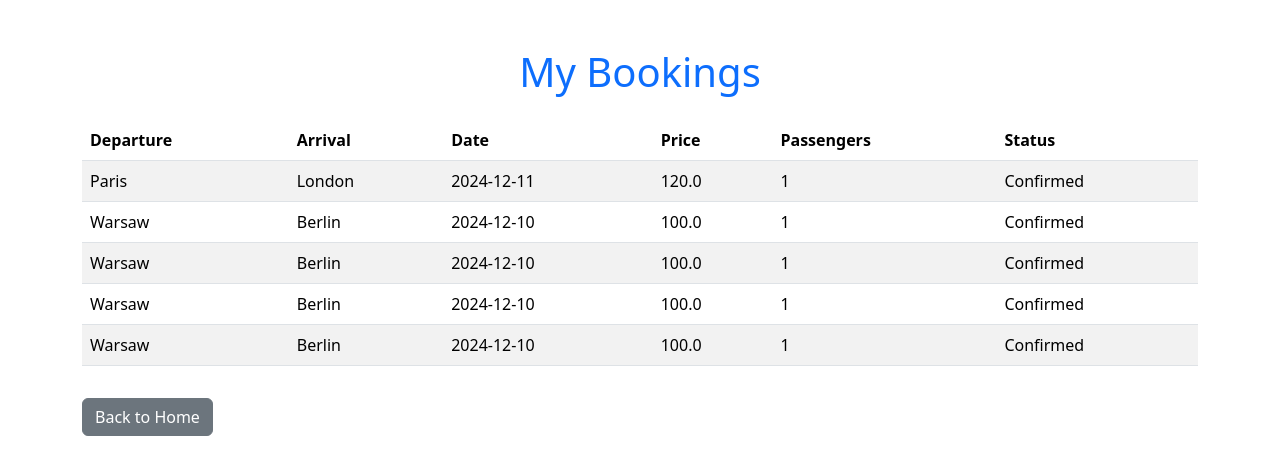
After one commit to zolwikC/Flight-Booking-App, a Flask app: page /my_bookings in a window 1280 px wide. The commit adds this page. Shown: the top 475 px of the page. Run offline with Flask 3, Linux system fonts and the light colour scheme; a user stored in the database is signed in.

Commit message:
Add login/logout buttons and user-specific information
Dodano przyciski logowania i wylogowania:

Na stronie głównej (index.html) dodano dynamiczne wyświetlanie przycisków:
Login, gdy użytkownik nie jest zalogowany.
Logout, gdy użytkownik jest zalogowany.
Wyświetlanie informacji o użytkowniku:

Jeśli użytkownik jest zalogowany, jego nazwa (lub email) wyświetla się w górnej części strony głównej.
Jeśli użytkownik nie jest zalogowany, wyświetlany jest komunikat: You are not logged in.
Zabezpieczenie przycisku rezerwacji:

Użytkownicy niezalogowani nie mogą rezerwować lotów.
W miejscu przycisku Book wyświetlany jest komunikat: Login required.
Dodano trasę do logowania (/login)

Umożliwia użytkownikom zalogowanie się za pomocą emaila i hasła.
Obsługuje błędy logowania, np. błędne dane logowania.
Dodano trasę do wylogowania (/logout)

Wylogowanie użytkownika i przekierowanie na stronę główną.
Szablon login.html:

Formularz logowania dla użytkownika:
Email
Hasło
Przyciski do powrotu na stronę główną.

```diff
--- a/app.py
+++ b/app.py
@@ -1,7 +1,7 @@
 from flask import Flask, render_template, request, redirect, url_for
 from flask_sqlalchemy import SQLAlchemy
 from flask_bcrypt import Bcrypt # type: ignore
-from flask_login import LoginManager, UserMixin, login_user, logout_user, login_required, current_user # type: ignore
+from flask_login import LoginManager, login_user, logout_user, UserMixin,login_required, current_user # type: ignore
 import os
 
 # Tworzenie aplikacji Flask
@@ -25,11 +25,17 @@ login_manager = LoginManager(app)
 login_manager.login_view = "login"
 
 # Modele bazy danych
-class User(db.Model):
+class User(db.Model, UserMixin):
     id = db.Column(db.Integer, primary_key=True)
     username = db.Column(db.String(150), unique=True, nullable=False)
     email = db.Column(db.String(150), unique=True, nullable=False)
     password = db.Column(db.String(150), nullable=False)
+
+    # Flask-Login properties
+    @property
+    def is_active(self):
+        """All users are active by default."""
+        return True
 
 class Flight(db.Model):
     id = db.Column(db.Integer, primary_key=True)
@@ -45,7 +51,11 @@ class Booking(db.Model):
     user_id = db.Column(db.Integer, db.ForeignKey('user.id'), nullable=False)
     flight_id = db.Column(db.Integer, db.ForeignKey('flight.id'), nullable=False)
     number_of_passengers = db.Column(db.Integer, nullable=False)
-    status = db.Column(db.String(100), default="Pending")
+    status = db.Column(db.String(100), default="Confirmed")
+
+    # Relacja z tabelą Flight
+    flight = db.relationship('Flight', backref='bookings', lazy=True)
+
 
 @app.route("/add_sample_flights_sql")
 def add_sample_flights_sql():
@@ -92,7 +102,6 @@ def register():
 
 @app.route("/login", methods=["GET", "POST"])
 def login():
-    error = None
     if request.method == "POST":
         email = request.form["email"]
         password = request.form["password"]
@@ -101,8 +110,9 @@ def login():
             login_user(user)
             return redirect(url_for("index"))
         else:
-            error = "Invalid email or password."
-    return render_template("login.html", error=error)
+            return "Invalid email or password"
+    return render_template("login.html")
+
 
 
 @app.route("/logout")
@@ -112,24 +122,35 @@ def logout():
     return redirect(url_for("index"))
 
 
+
 @app.route("/book/<int:flight_id>", methods=["GET", "POST"])
+@login_required
 def book_flight(flight_id):
     flight = Flight.query.get_or_404(flight_id)
     if request.method == "POST":
-        # Pobierz liczbę miejsc od użytkownika
         number_of_passengers = int(request.form["passengers"])
-
-        # Sprawdź, czy jest wystarczająca liczba dostępnych miejsc
         if number_of_passengers > flight.available_seats:
             return "Not enough seats available. Please choose fewer seats."
 
-        # Zaktualizuj liczbę dostępnych miejsc
+        # Dodanie rezerwacji
+        booking = Booking(
+            user_id=current_user.id,
+            flight_id=flight.id,
+            number_of_passengers=number_of_passengers
+        )
         flight.available_seats -= number_of_passengers
+        db.session.add(booking)
         db.session.commit()
 
-        return redirect(url_for("index"))
+        return redirect(url_for("my_bookings"))
     return render_template("book.html", flight=flight)
 
 
+@app.route("/my_bookings")
+@login_required
+def my_bookings():
+    bookings = Booking.query.filter_by(user_id=current_user.id).all()
+    return render_template("my_bookings.html", bookings=bookings)
+
 if __name__ == "__main__":
     app.run(debug=True)
--- a/templates/login.html
+++ b/templates/login.html
@@ -20,7 +20,6 @@
             </div>
             <button type="submit" class="btn btn-primary">Login</button>
         </form>
-        <a href="/register" class="btn btn-link mt-3">Don't have an account? Register</a>
         <a href="/" class="btn btn-secondary mt-3">Back to Home</a>
     </div>
 </body>
--- /dev/null
+++ b/templates/my_bookings.html
@@ -0,0 +1,39 @@
+<!DOCTYPE html>
+<html lang="en">
+<head>
+    <meta charset="UTF-8">
+    <meta name="viewport" content="width=device-width, initial-scale=1.0">
+    <title>My Bookings</title>
+    <link href="https://cdn.jsdelivr.net/npm/bootstrap@5.3.0-alpha1/dist/css/bootstrap.min.css" rel="stylesheet">
+</head>
+<body>
+    <div class="container mt-5">
+        <h1 class="text-center text-primary">My Bookings</h1>
+        <table class="table table-striped mt-4">
+            <thead>
+                <tr>
+                    <th>Departure</th>
+                    <th>Arrival</th>
+                    <th>Date</th>
+                    <th>Price</th>
+                    <th>Passengers</th>
+                    <th>Status</th>
+                </tr>
+            </thead>
+            <tbody>
+                {% for booking in bookings %}
+                <tr>
+                    <td>{{ booking.flight.departure_city }}</td>
+                    <td>{{ booking.flight.arrival_city }}</td>
+                    <td>{{ booking.flight.date }}</td>
+                    <td>{{ booking.flight.price }}</td>
+                    <td>{{ booking.number_of_passengers }}</td>
+                    <td>{{ booking.status }}</td>
+                </tr>
+                {% endfor %}
+            </tbody>
+        </table>
+        <a href="/" class="btn btn-secondary mt-3">Back to Home</a>
+    </div>
+</body>
+</html>
```
Also changed, not shown: templates/index.html (+22 -4 lines), database/flights.db.
